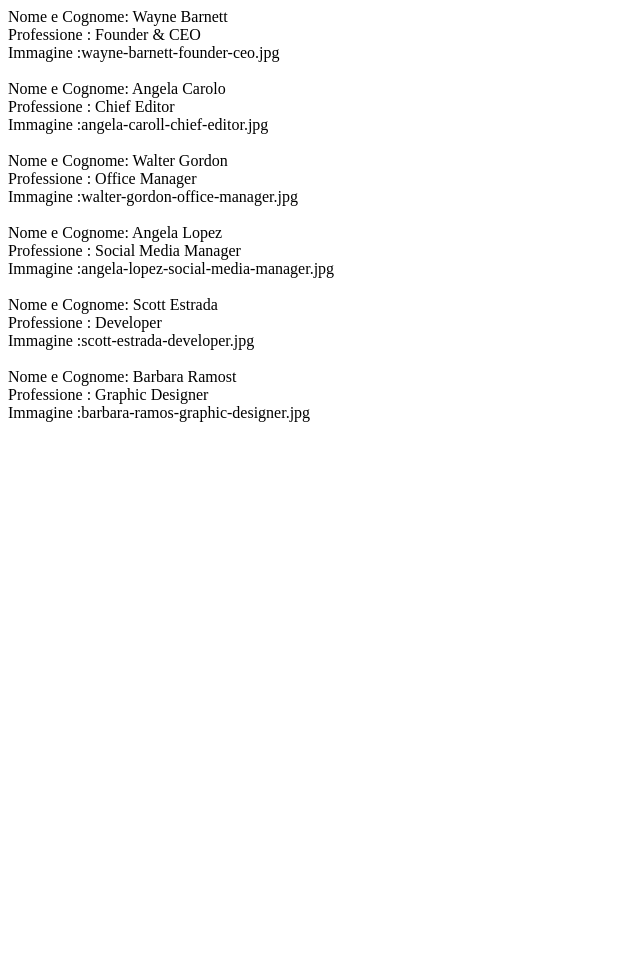
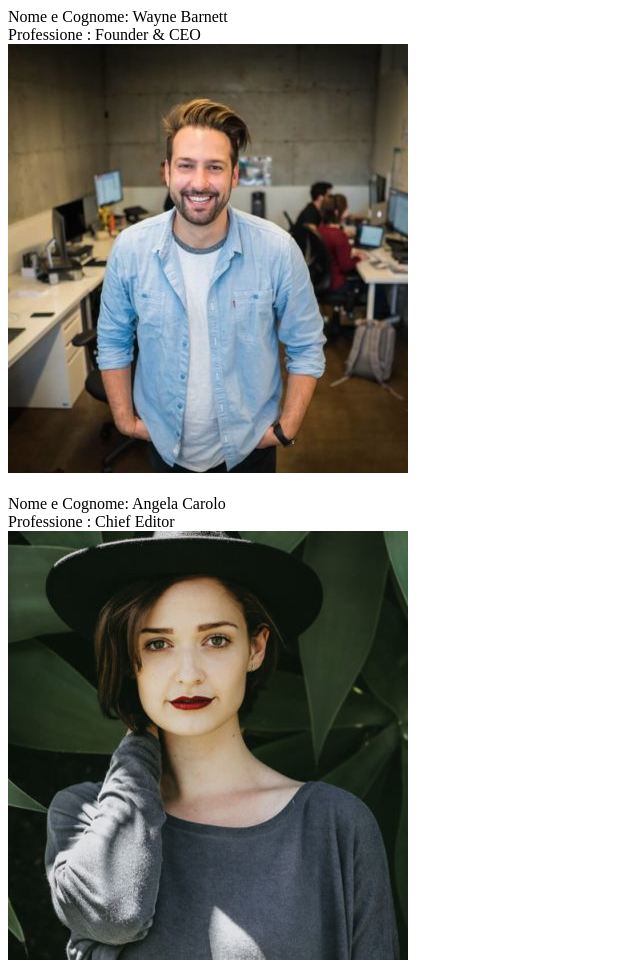
Before and after one commit to Robertarezza/js-our-team, a plain HTML site: page index.html in a window 1280 px wide. Shown: the top 967 px of the page, without its empty margins (0-640 px from the left). Before the commit the page ends 800 px from the top, so only its background shows below. Drawn offline with Linux system fonts and the light colour scheme.

Commit message:
add: bonus 1

```diff
--- a/index.html
+++ b/index.html
@@ -8,10 +8,11 @@
     <link rel="stylesheet" href="./css/style.css">
 </head>
 <body>
+    <div id="pictures"></div>
     <div id="info"></div>
 
 
-
+<!-- <img src="./img/wayne-barnett-founder-ceo.jpg" alt=""> -->
     <script src="./js/fuction.js"></script>
     <script src="./js/script.js"></script>
 </body>
--- a/js/script.js
+++ b/js/script.js
@@ -6,7 +6,7 @@
 
 const infoPerson = [
     {
-        img : "wayne-barnett-founder-ceo.jpg",
+        img :"wayne-barnett-founder-ceo.jpg",
         name : "Wayne Barnett",
         profession : "Founder & CEO"
     },
@@ -38,6 +38,14 @@ const infoPerson = [
 ]
 
 
+/////BONUS
+// let img1 = infoPerson[0].img;
+
+// let img = document.createElement('img');
+
+// img.src = img1;
+// document.getElementById('pictures').appendChild(img)
+
 //MILESTONE 1
 //STAMPARE IN CONSOLE LE INFO DI NOME RUOLO E IMG DI OGNI MEMBRO
 
@@ -57,7 +65,7 @@ for (let i = 0; i < infoPerson.length; i++) {
 
  ///MILESTONE 2
     //STAMPA NEL DOM TUTTE LE INFO
-    document.getElementById("info").innerHTML += `<div> Nome e Cognome: ${curInfoPerson["name"]} <br> Professione : ${curInfoPerson["profession"]} <br> Immagine :${curInfoPerson["img"]}</div><br> `;
+    document.getElementById("info").innerHTML += `<div> Nome e Cognome: ${curInfoPerson.name} <br> Professione : ${curInfoPerson.profession} <br> <img src="./img/${curInfoPerson.img}"> </div><br> `;
 
 
 }
```
Also changed, not shown: 1 other file.
